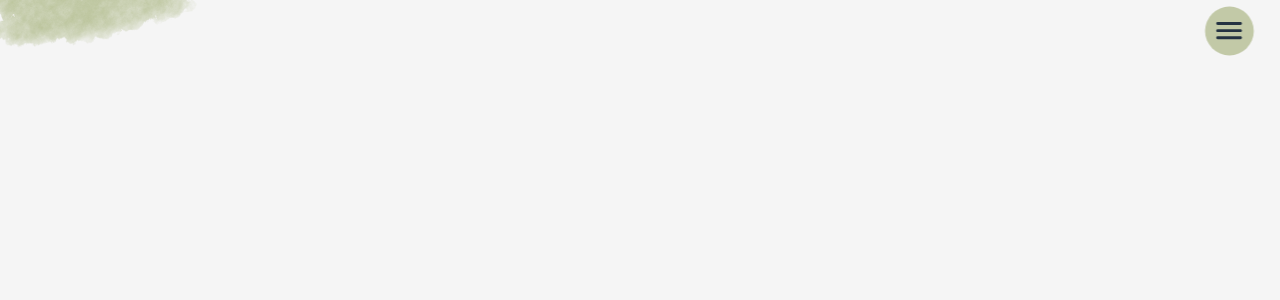
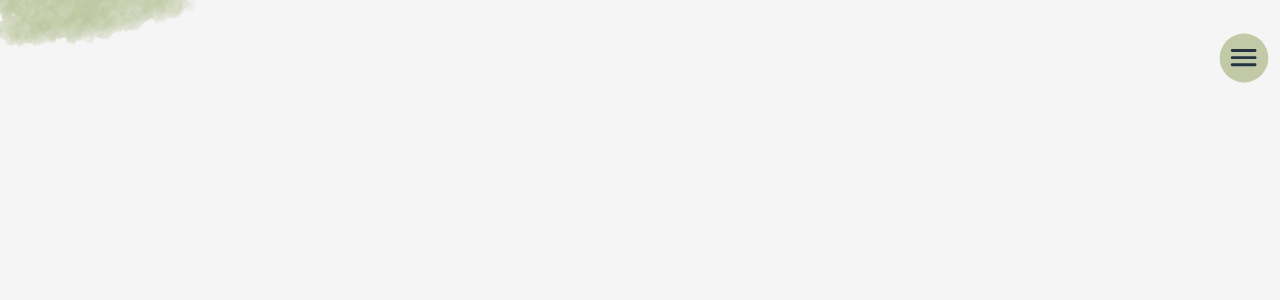
Before and after one commit to bartolivana/all_in_oil, a React (Create React App) app: page / in a window 1280 px wide. Shown: the top 300 px of the page. Built offline with nearby package versions, Linux system fonts and the light colour scheme.

Commit message:
Small changes

```diff
--- a/src/Evaluation.js
+++ b/src/Evaluation.js
@@ -1,7 +1,7 @@
 import React from 'react'
 import styled from 'styled-components/macro'
 import PropTypes from 'prop-types'
-
+import HeaderImg from './img/Header.png'
 export default function Evaluation(card) {
   return (
     <Cardstyle>
@@ -10,12 +10,24 @@ export default function Evaluation(card) {
           src={card.image}
           alt=""
           style={{
+            zIndex: '1',
             width: '150px',
             height: '150px',
             borderRadius: '150px',
             margin: '10px 0 0 20px'
           }}
         />
+        <img
+          style={{
+            width: '100%',
+            position: 'absolute',
+            top: '0',
+            height: '80px',
+            objectFit: 'cover'
+          }}
+          src={HeaderImg}
+          alt=""
+        ></img>
         <Title>{card.name}</Title>
       </CardHeader>
       <TextValue>
@@ -67,9 +79,9 @@ const Cardstyle = styled.div`
   display: grid;
   margin: 10px 20px;
   opacity: 0.8;
-  border-radius: 20px;
-  background: linear-gradient(0.5turn, #c3caa8, #f5f5f5);
-  filter: drop-shadow(1px 1px 10px #b4b4b4);
+  background-color: #fff;
+  filter: drop-shadow(0 1px 12px #dfe3d1);
+  position: relative;
 `
 const CardHeader = styled.section`
   display: grid;
--- a/src/EvaluationInput.js
+++ b/src/EvaluationInput.js
@@ -142,7 +142,6 @@ const FormWrapper = styled.form`
 `
 const SimpleInput = styled.input`
   border: none;
-
   font-size: 19px;
   text-align: center;
   opacity: 0.4;
--- a/src/GlobalStyles.js
+++ b/src/GlobalStyles.js
@@ -11,4 +11,12 @@ export default createGlobalStyle`
     font-size: 18px;
     background-color:#F5F5F5;
   }
+
+  #root {
+    position: absolute;
+    top: 0;
+    left: 0;
+    right: 0;
+    bottom: 0;
+  }
 `
--- a/src/Navigation.js
+++ b/src/Navigation.js
@@ -58,18 +58,21 @@ const NavToggle = styled.button`
   transform: translateX(-100%);
   background: none;
   border: 0;
+  display: flex;
+  justify-content: center;
+  align-items: center;
+  top: 60px;
+  left: -30px;
 `
 
 const Burger = styled.div`
-  position: relative;
+  position: absolute;
   font-size: 30px;
   border: 0;
   cursor: default;
   background: none;
   margin: 0;
   padding: 0;
-  left: -20px;
-  top: 5px;
 `
 
 const NavList = styled.ul`
@@ -79,6 +82,7 @@ const NavList = styled.ul`
   display: flex;
   flex-direction: column;
   height: 100vh;
+  width: 200px;
 `
 
 const NavItem = styled(Link)`
```
